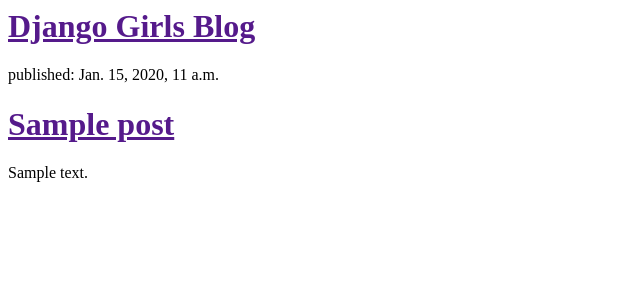
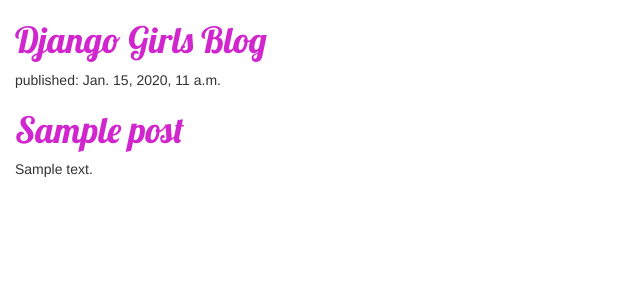
Before and after one commit to PetraTyl/my-first-blog, a Django app: template blog/templates/blog/post_list.html in a window 1280 px wide. Shown: the top 300 px of the page, without its empty margins (0-640 px from the left). Run offline with Django 3.2, Linux system fonts and the light colour scheme; the template is opened without the code that fills it: values that come from a table or form of the project are taken from there, others are empty; tables that the repository leaves empty hold one stand-in row (values such as "Sample post"); some libraries are stand-ins or nearby versions.

Commit message:
Barvy znovu

```diff
--- a/blog/templates/blog/post_list.html
+++ b/blog/templates/blog/post_list.html
@@ -1,6 +1,11 @@
+{% load staticfiles %}
 <html>
     <head>
         <title>Django Girls blog</title>
+        <link rel="stylesheet" href="//maxcdn.bootstrapcdn.com/bootstrap/3.2.0/css/bootstrap.min.css">
+        <link rel="stylesheet" href="//maxcdn.bootstrapcdn.com/bootstrap/3.2.0/css/bootstrap-theme.min.css">
+        <link rel="stylesheet" href="{% static 'css/blog.css' %}">
+        <link href="//fonts.googleapis.com/css?family=Lobster&subset=latin,latin-ext" rel="stylesheet" type="text/css">
     </head>
     <body>
         <div>
```
